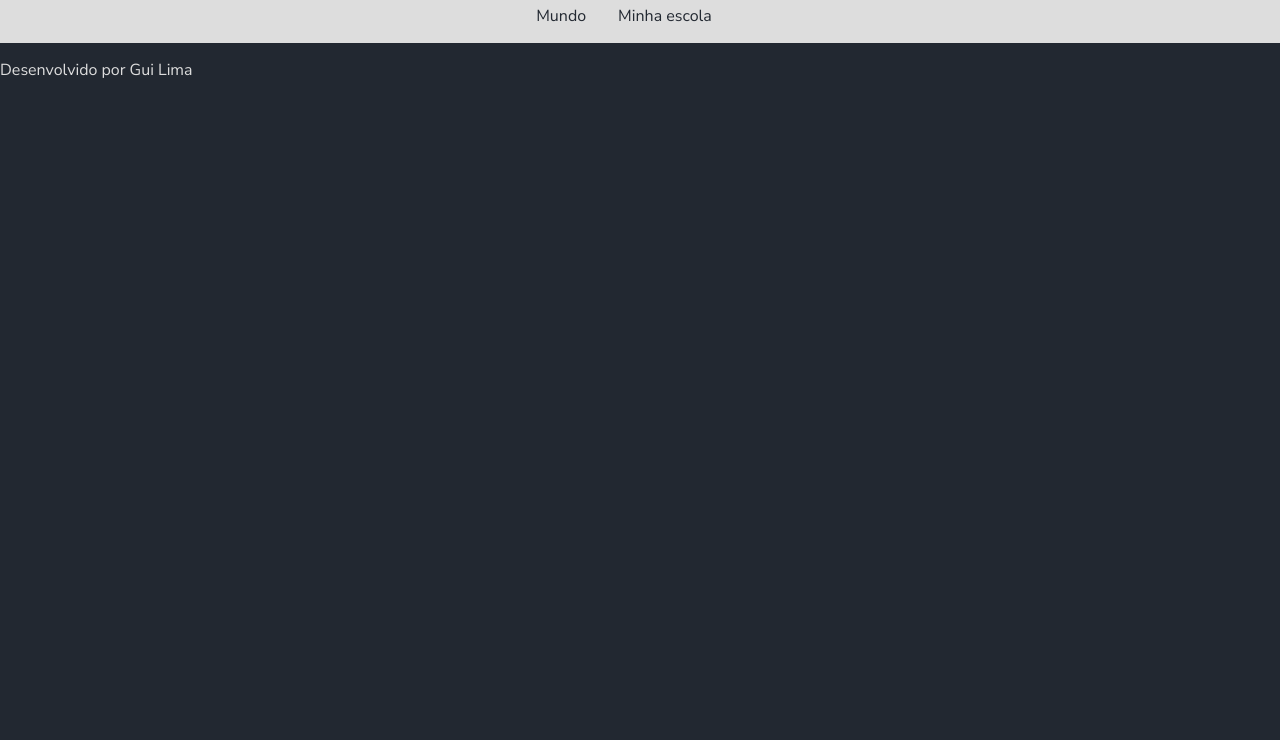
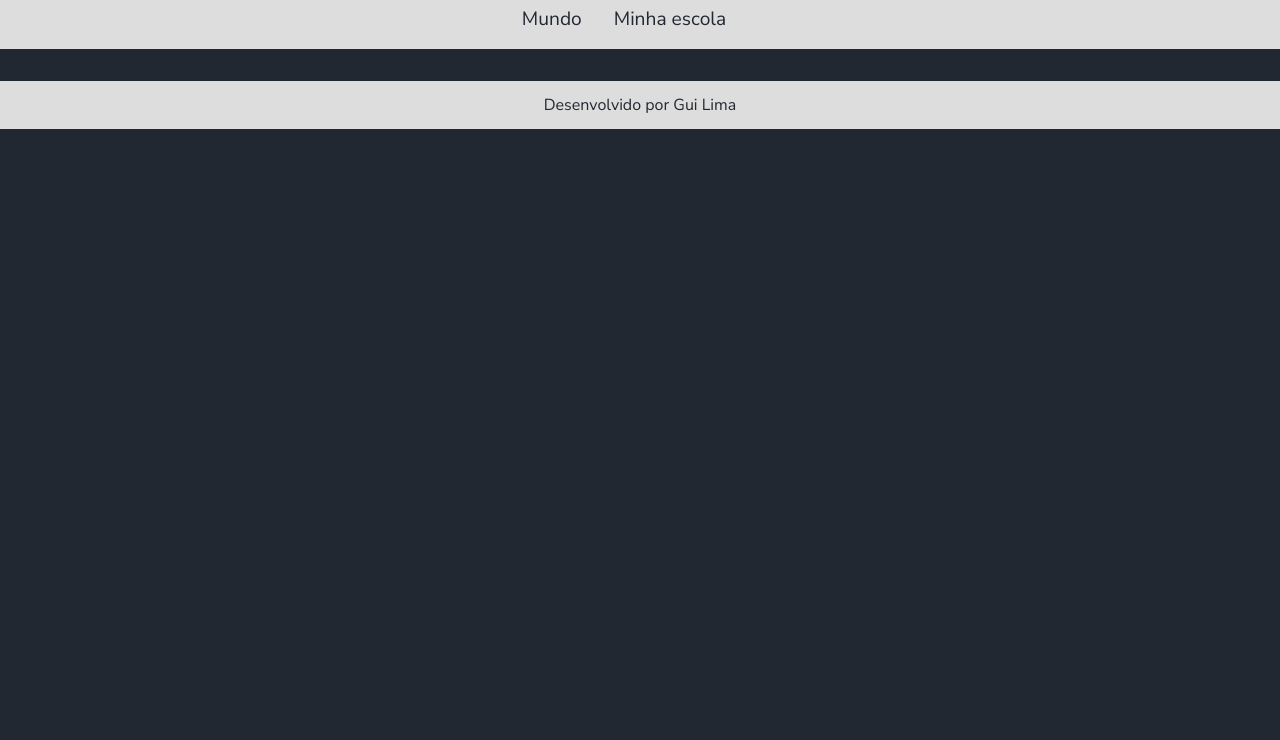
Before and after one commit to viniciusbdossantos/3tri-1curso, a plain HTML site: page index.html in a window 1280 px wide. Shown: the part 81-821 px from the top of the page. After the commit the page ends 800 px from the top, so only its background shows below. Drawn offline with Linux system fonts and the light colour scheme; no server answers.

Commit message:
Add files via upload

```diff
--- /dev/null
+++ b/graficos/informacoesGlobais.js
@@ -0,0 +1,13 @@
+const url = 'https://raw.githubusercontent.com/guilhermeonrails/api/main/dados-globais.json'
+
+async function visualizarInformacoesGlobais() {
+
+        const res = await fetch(url)
+
+        const dados = await res.json()
+
+        console.log(dados);
+
+    }
+
+visualizarInformacoesGlobais()
--- a/index.html
+++ b/index.html
@@ -22,5 +22,6 @@
     <footer>
         <p>Desenvolvido por Gui Lima</p>
     </footer>
+    <script type="module" src="graficos/informacoesGlobais.js"></script>
 </body>
 </html>
--- a/style.css
+++ b/style.css
@@ -18,6 +18,7 @@ body {
 header {
     background-color: var(--primary-color);
     text-align: center;
+    padding: 1px;
 }
 
 h1 {
@@ -36,4 +37,22 @@ nav a {
     text-decoration: none;
     color: var(--bg-color);
     margin: 0 2rem 1rem 0rem;
+    font-size: 1.2rem;
 }
+
+nav a:hover {
+    text-decoration: underline;
+    transform: scale(0.90);
+    transition: transform 0.1s;
+}
+
+footer {
+    display: flex;
+    align-items: center;
+    justify-content: center;
+    background-color: var(--primary-color);
+    color: var(--bg-color);
+    width: 100%;
+    height: 3rem;
+    margin-top: 2rem;
+}
```
